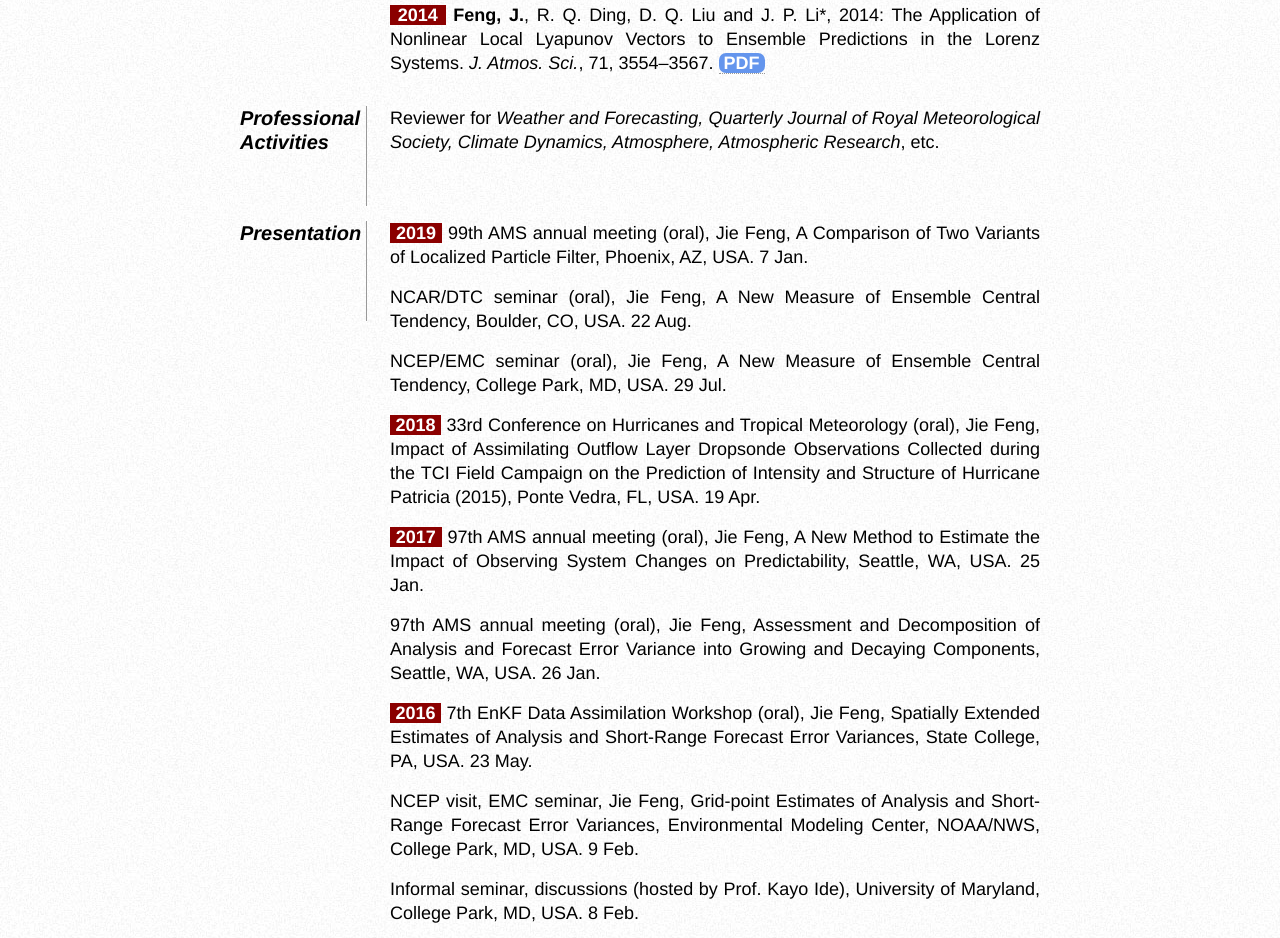
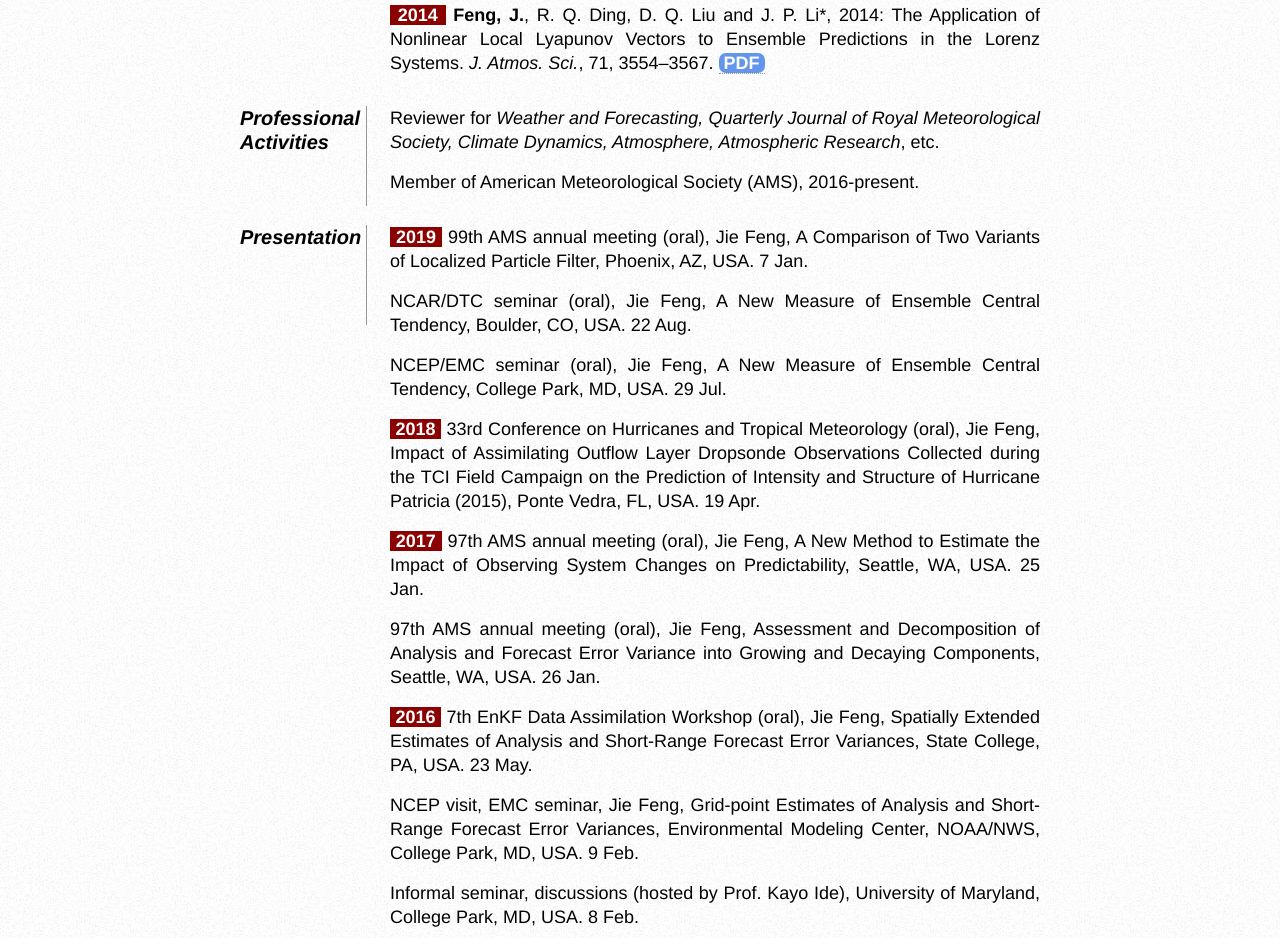
Before and after one commit to JieFeng-FD/JieFeng-FD.github.io, a plain HTML site: page index.html in a window 1280 px wide. Shown: the part 6277-7215 px from the top of the page. Drawn offline with Linux system fonts and the light colour scheme.

Commit message:
initial commit

```diff
--- a/index.html
+++ b/index.html
@@ -220,6 +220,7 @@
             <a name="activities"><dt>Professional Activities</dt></a>
             <dd style="font-size: 18px; text-align: justify">
             <p> Reviewer for <i>Weather and Forecasting, Quarterly Journal of Royal Meteorological Society, Climate Dynamics, Atmosphere, Atmospheric Research</i>, etc.
+            <p> Member of American Meteorological Society (AMS), 2016-present.
 
 
 	    </dd>
```
